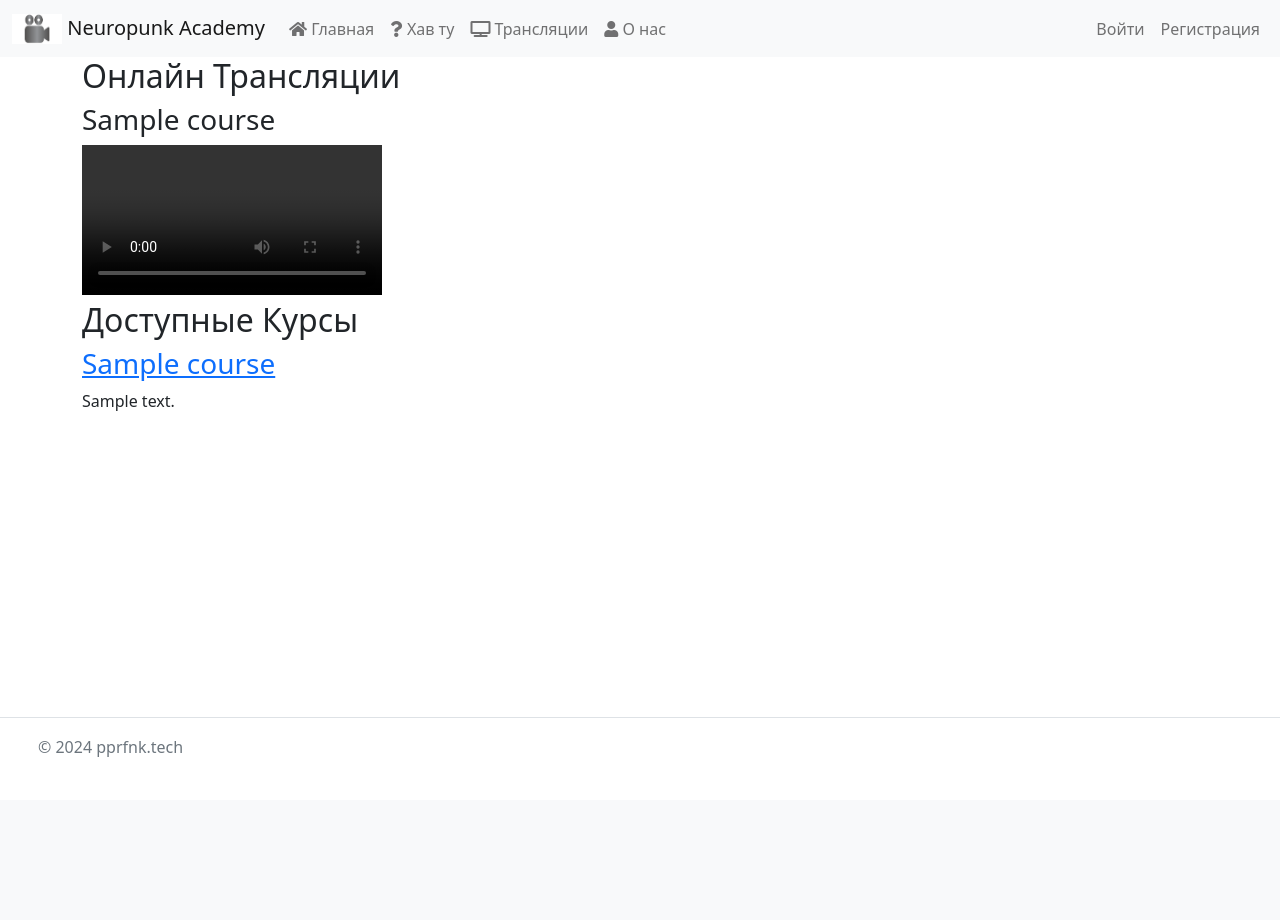
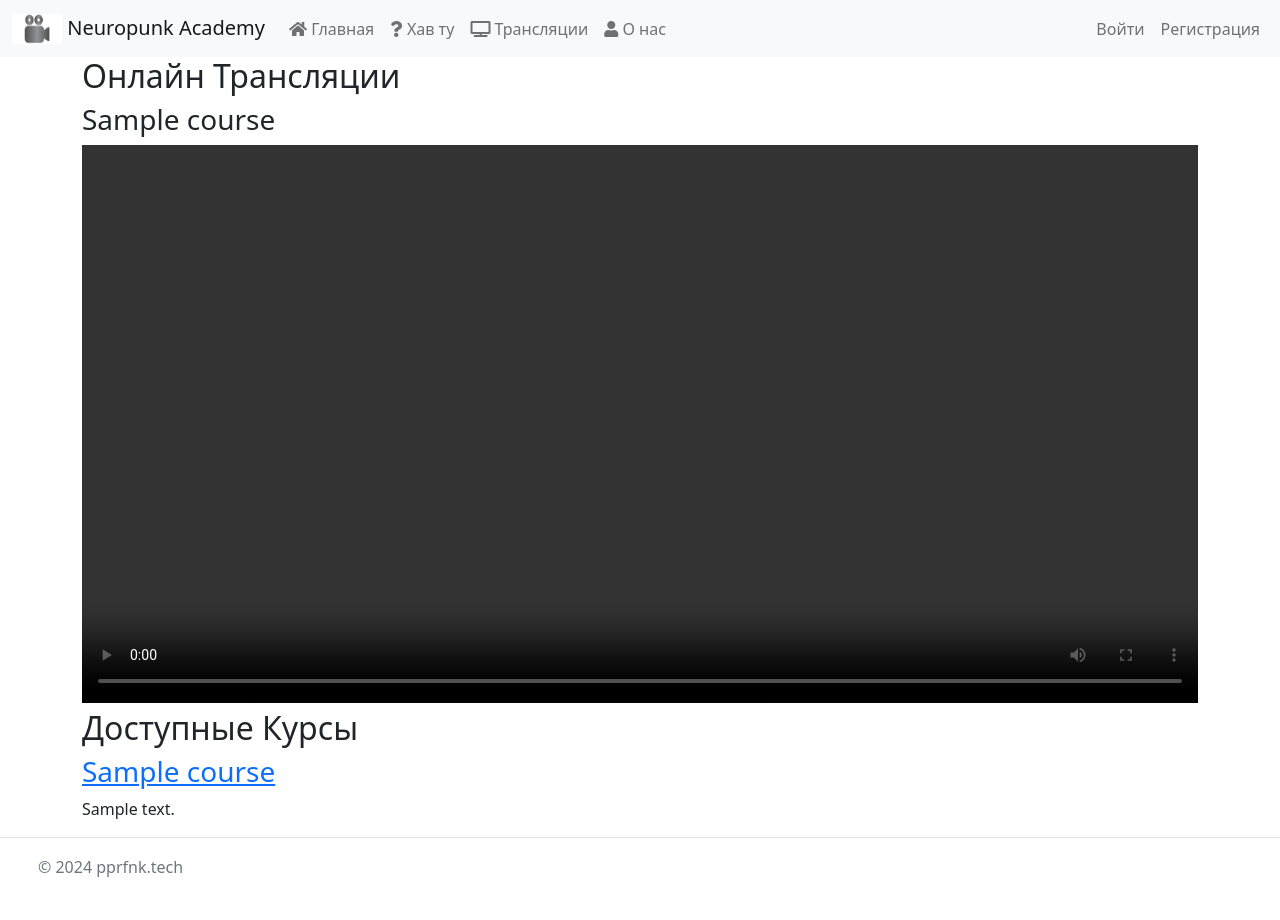
Before and after one commit to Viste/stream-app, a Flask app: template portal/templates/stream.html in a window 1280 px wide. Before the commit the page ends 757 px from the top, so only its background shows below. Run offline with Flask 3, Linux system fonts and the light colour scheme; the template is opened without the code that fills it: values that come from a table or form of the project are taken from there, others are empty; tables that the repository leaves empty hold one stand-in row (values such as "Sample post").

Commit message:
update front

```diff
--- a/portal/templates/stream.html
+++ b/portal/templates/stream.html
@@ -1,12 +1,39 @@
 {% extends 'layout.html' %}
+
+{% block head %}
+<link rel="stylesheet" href="https://cdn.jsdelivr.net/npm/bootstrap@5.1.3/dist/css/bootstrap.min.css">
+<style>
+    .video-container {
+        margin-bottom: 20px;
+        background-color: #f8f9fa;
+        border: 1px solid #dee2e6;
+        padding: 15px;
+        border-radius: 5px;
+    }
+    .course-container {
+        margin-bottom: 20px;
+        padding: 15px;
+        background-color: #f8f9fa;
+        border: 1px solid #dee2e6;
+        border-radius: 5px;
+    }
+    .course-link {
+        color: #007bff;
+        text-decoration: none;
+    }
+    .course-link:hover {
+        text-decoration: underline;
+    }
+</style>
+{% endblock %}
 
 {% block content %}
 <div class="container">
     <h2>Онлайн Трансляции</h2>
     {% for broadcast in live_broadcasts %}
-    <div>
+    <div class="video-container">
         <h3>{{ broadcast.course.name }}</h3>
-        <video id="video_{{ loop.index }}" controls></video>
+        <video id="video_{{ loop.index }}" controls style="width: 100%; height: auto;"></video>
         <script>
             document.addEventListener('DOMContentLoaded', function() {
                 var video = document.getElementById('video_{{ loop.index }}');
@@ -31,8 +58,8 @@
 
     <h2>Доступные Курсы</h2>
     {% for course in courses %}
-    <div>
-        <h3><a href="{{ url_for('course_page', short_name=course.short_name) }}">{{ course.name }}</a></h3>
+    <div class="course-container">
+        <h3><a class="course-link" href="{{ url_for('course_page', short_name=course.short_name) }}">{{ course.name }}</a></h3>
         <p>{{ course.description }}</p>
     </div>
     {% endfor %}
```
